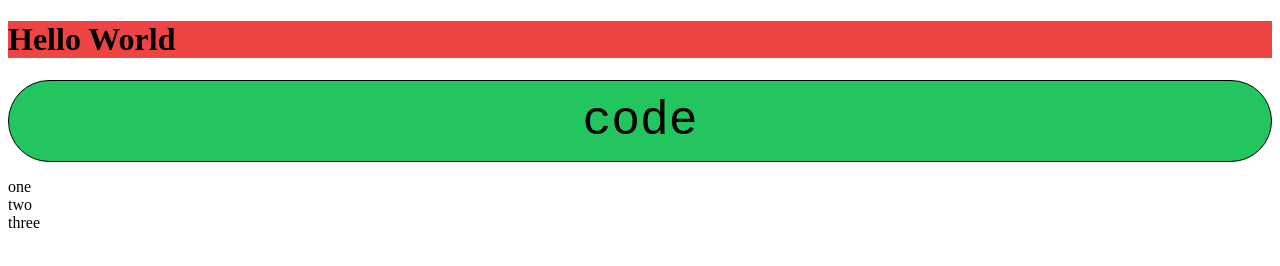
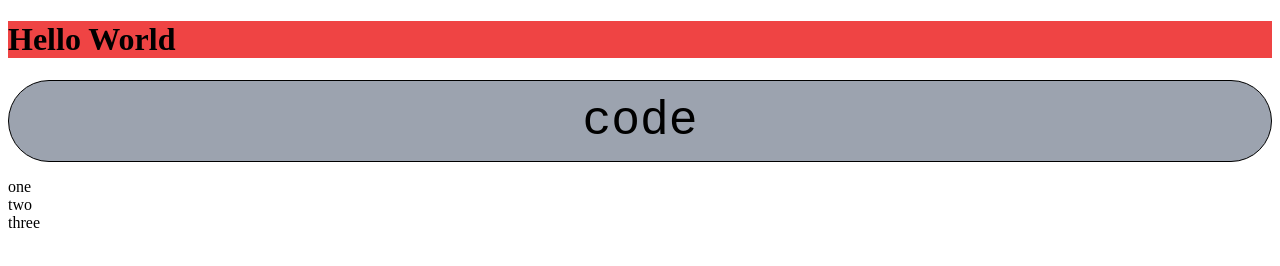
Before and after one commit to AlokYadavCodes/chai-tailwind-css, a website with bundled scripts: page index.html in a window 1280 px wide. Built offline with nearby package versions, Linux system fonts and the light colour scheme.

```diff
--- a/index.html
+++ b/index.html
@@ -9,7 +9,7 @@
     <body>
         <h1 class="chai-bg-red chai-z-8 chai-relative">Hello World</h1>
         <div
-            class="chai-my-4 chai-bg-green chai-text-5xl chai-flex chai-justify-center chai-border chai-border-blue chai-rounded-full chai-min-h-20 chai-items-center chai-font-thin chai-font-mono"
+            class="chai-my-4 chai-bg-green chai-md-bg-gray chai-text-5xl chai-flex chai-justify-center chai-border chai-border-blue chai-rounded-full chai-min-h-20 chai-items-center chai-font-thin chai-font-mono"
         >
             code
         </div>
```
Also changed, not shown: package.json (+6 -2 lines), 2 other files.
